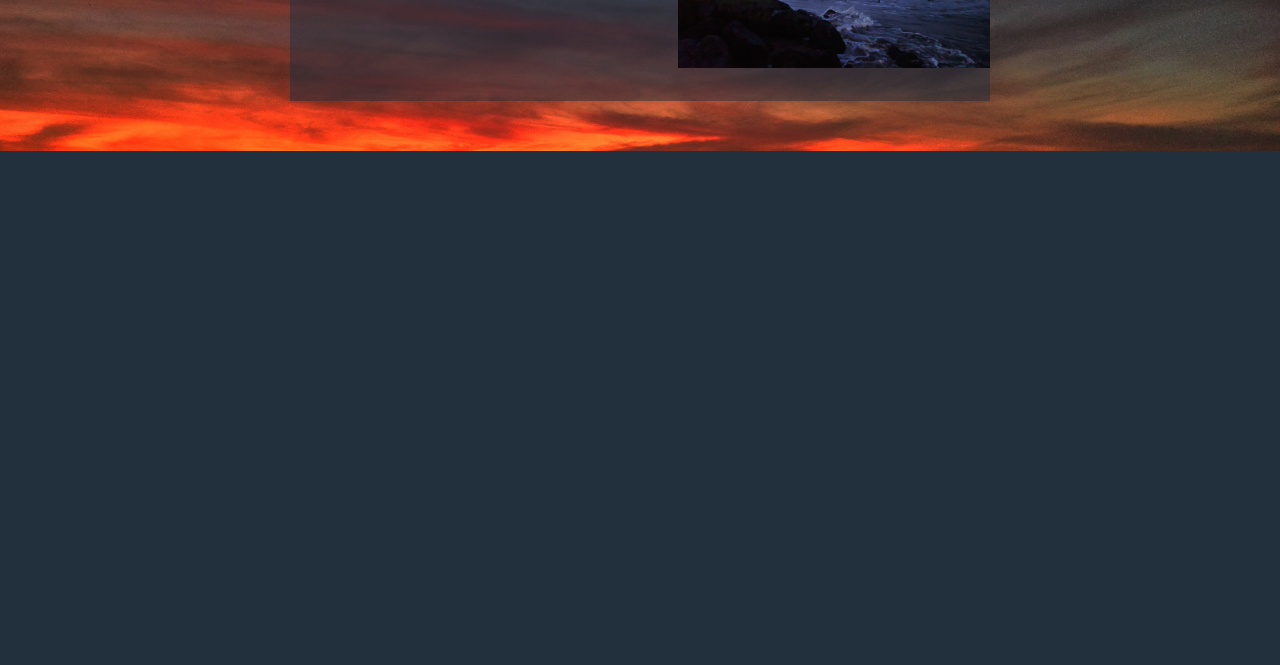
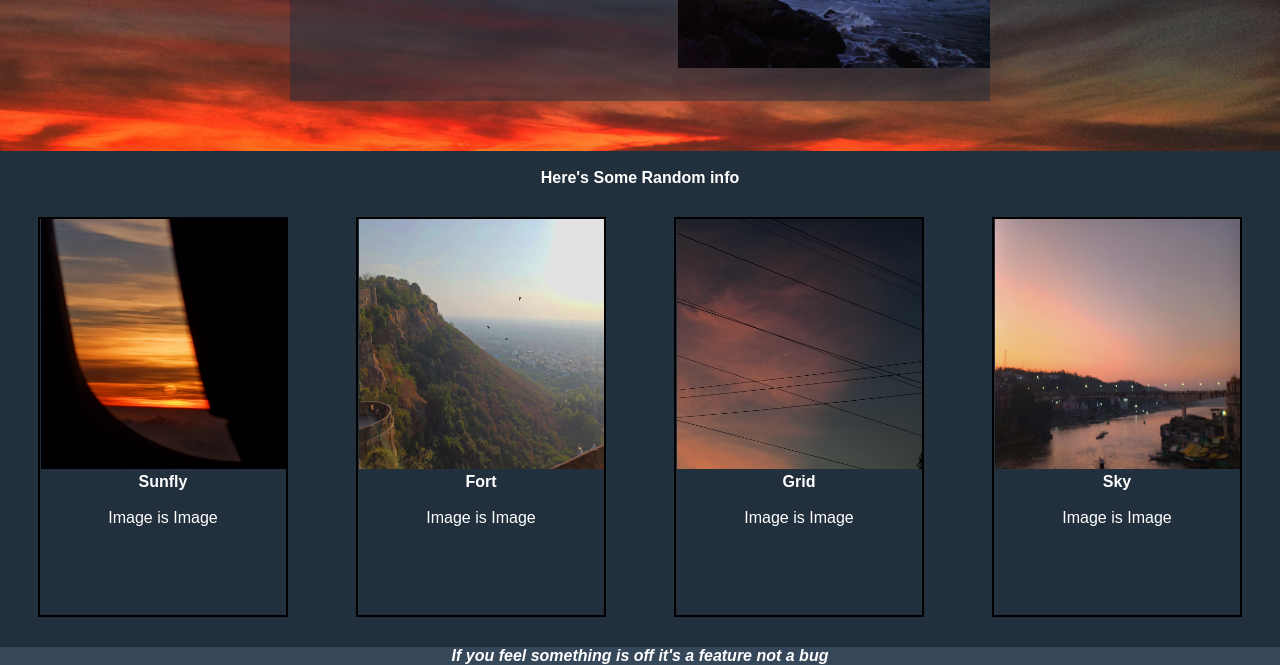
Before and after one commit to harshh-2/The-landing-Page, a plain HTML site: page index.html in a window 1280 px wide. Shown: the part 313-978 px from the top of the page. Before the commit the page ends 800 px from the top, so only its background shows below. Drawn offline with Linux system fonts and the light colour scheme.

Commit message:
Added image section n quote

```diff
--- a/index.html
+++ b/index.html
@@ -21,13 +21,44 @@
 <div class="Herosection">
 <div class="Bghs">
     <div class="cen">
-        <div class="text" style="background-color:transparent;">
-            <h1 style="background-color:transparent;">Helloi!</h1><br>
+        <div class="text" style="background-color:transparent;text-align: center;">
+            <h1 style="background-color:transparent; ">Helloi!</h1><br>
          <p style="background-color:transparent;">This text is something idk and in progress will change later on</p>
         </div>
          <div class="Bgsm"></div>
     </div>
 </div>
+</div><br>
+<div class="info">
+    <b>Here's Some Random info </b><br>
+    <div class="boxes">
+                 <div class="box">
+            <img src="Image Resources/sunfly.jpg" alt="abc"><br>
+            <b>Sunfly</b><br><br>
+            <p>Image is Image</p>
+        </div>
+        <div class="box">
+            <img src="Image Resources/fort.jpg" alt="abc"><br>
+            <b>Fort</b><br><br>
+            <p>Image is Image</p>
+        </div>
+         <div class="box">
+            <img src="Image Resources/grid.jpg" alt="abc"><br>
+            <b>Grid</b><br><br>
+            <p>Image is Image</p>
+
+        </div>
+
+         <div class="box">
+            <img src="Image Resources/new.jpg" alt="abc"><br>
+            <b>Sky</b><br><br>
+            <p>Image is Image</p><br>
+        </div>
+    </div>
 </div>
+<div class="quote">
+    <b><em>If you feel something is off it's a feature not a bug</em></b>
+</div>
+
 </body>
 </html>
--- a/style.css
+++ b/style.css
@@ -78,3 +78,31 @@ height: 300px;;
     text-align: center;
     justify-content: center
 }
+.info{
+    text-align: center;
+
+}
+.boxes img{
+    width: 245px;
+    height: 250px;
+    border: 1px ;
+}
+.boxes{
+    display: flex;
+    justify-content: space-evenly;
+}
+.box{
+margin: 30px;
+text-align: center;
+border: 2px solid black;
+height: 400px;
+width: 250px;
+}
+.quote{
+    text-align: center;
+    background-color: #37475a;
+    height: auto;
+    justify-content: space-evenly;
+    font-style: italic;
+
+}
```
